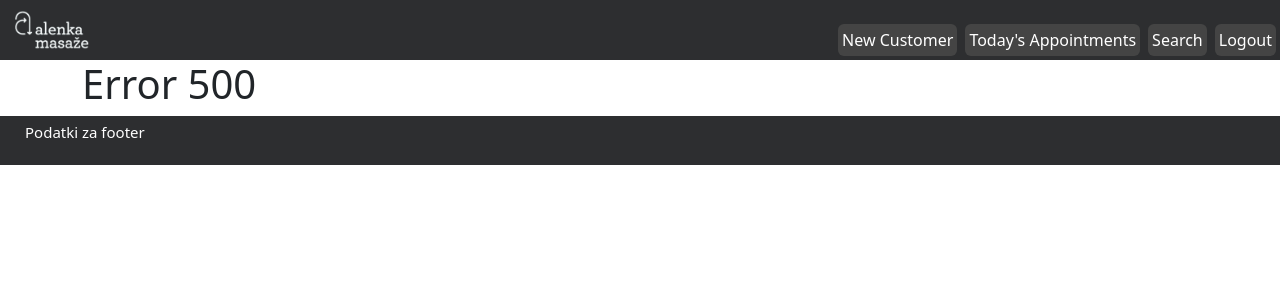
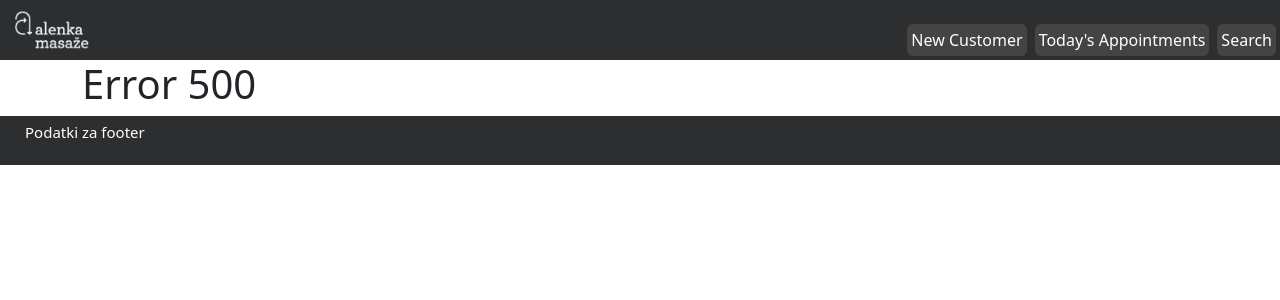
Before and after one commit to petmetic/therapy-tracker, a Django app: page /error/ in a window 1280 px wide. Shown: the top 300 px of the page. Run offline with Django 4.2, Linux system fonts and the light colour scheme.

Commit message:
fixed custom logout

```diff
--- a/src/web/templates/base.html
+++ b/src/web/templates/base.html
@@ -5,7 +5,8 @@
     <meta name="viewport" content="width=device-width, initial-scale=1, shrink-to-fit=yes">
     <link rel="shortcut icon" href="/favicon.ico" type="image/x-icon"> <!--- CHECK IF IT IS CORRECT--->
     <link rel="icon" href="/favicon.ico" type="image/x-icon">
-    <link href="https://cdn.jsdelivr.net/npm/bootstrap@5.2.3/dist/css/bootstrap.min.css" rel="stylesheet" integrity="sha384-rbsA2VBKQhggwzxH7pPCaAqO46MgnOM80zW1RWuH61DGLwZJEdK2Kadq2F9CUG65" crossorigin="anonymous">
+    <link href="https://cdn.jsdelivr.net/npm/bootstrap@5.2.3/dist/css/bootstrap.min.css" rel="stylesheet"
+          integrity="sha384-rbsA2VBKQhggwzxH7pPCaAqO46MgnOM80zW1RWuH61DGLwZJEdK2Kadq2F9CUG65" crossorigin="anonymous">
     <link rel="stylesheet" href="/static/css/base.css" type="text/css">
     <title>{% block title %} {% endblock %}</title>
 </head>
@@ -16,10 +17,15 @@
          href="/"
          class="logo"/>
     <ul class="nav">
-            <a class="btn btn-custom" role="button" data-bs-toogle="button" aria-pressed="true" href="{% url 'customer_add' %}">New Customer</a>
-            <a class="btn btn-custom" role="button" data-bs-toogle="button" aria-pressed="true" href="#">Today's Appointments</a>
-            <a class="btn btn-custom" role="button" data-bs-toogle="button" aria-pressed="true" href="#">Search</a>
-            <a class="btn btn-custom" role="button" data-bs-toogle="button" aria-pressed="true" href="#">Logout</a>
+        <a class="btn btn-custom" role="button" data-bs-toogle="button" aria-pressed="true"
+           href="{% url 'customer_add' %}">New Customer</a>
+        <a class="btn btn-custom" role="button" data-bs-toogle="button" aria-pressed="true" href="#">Today's
+            Appointments</a>
+        <a class="btn btn-custom" role="button" data-bs-toogle="button" aria-pressed="true" href="#">Search</a>
+        {% if request.user.is_authenticated %}
+            <a class="btn btn-custom" role="button" data-bs-toogle="button" aria-pressed="true"
+               href="{% url 'logout' %}">Logout</a>
+        {% endif %}
     </ul>
 </header>
 
@@ -31,9 +37,15 @@
 
 </footer>
 
-<script src="https://cdn.jsdelivr.net/npm/bootstrap@5.2.3/dist/js/bootstrap.bundle.min.js" integrity="sha384-kenU1KFdBIe4zVF0s0G1M5b4hcpxyD9F7jL+jjXkk+Q2h455rYXK/7HAuoJl+0I4" crossorigin="anonymous"></script>
-<script src="https://cdn.jsdelivr.net/npm/@popperjs/core@2.11.6/dist/umd/popper.min.js" integrity="sha384-oBqDVmMz9ATKxIep9tiCxS/Z9fNfEXiDAYTujMAeBAsjFuCZSmKbSSUnQlmh/jp3" crossorigin="anonymous"></script>
-<script src="https://cdn.jsdelivr.net/npm/bootstrap@5.2.3/dist/js/bootstrap.min.js" integrity="sha384-cuYeSxntonz0PPNlHhBs68uyIAVpIIOZZ5JqeqvYYIcEL727kskC66kF92t6Xl2V" crossorigin="anonymous"></script>
+<script src="https://cdn.jsdelivr.net/npm/bootstrap@5.2.3/dist/js/bootstrap.bundle.min.js"
+        integrity="sha384-kenU1KFdBIe4zVF0s0G1M5b4hcpxyD9F7jL+jjXkk+Q2h455rYXK/7HAuoJl+0I4"
+        crossorigin="anonymous"></script>
+<script src="https://cdn.jsdelivr.net/npm/@popperjs/core@2.11.6/dist/umd/popper.min.js"
+        integrity="sha384-oBqDVmMz9ATKxIep9tiCxS/Z9fNfEXiDAYTujMAeBAsjFuCZSmKbSSUnQlmh/jp3"
+        crossorigin="anonymous"></script>
+<script src="https://cdn.jsdelivr.net/npm/bootstrap@5.2.3/dist/js/bootstrap.min.js"
+        integrity="sha384-cuYeSxntonz0PPNlHhBs68uyIAVpIIOZZ5JqeqvYYIcEL727kskC66kF92t6Xl2V"
+        crossorigin="anonymous"></script>
 
 </body>
 </html>
--- a/src/web/urls.py
+++ b/src/web/urls.py
@@ -3,6 +3,7 @@ from . import views
 
 urlpatterns = [
     path("accounts/", include("django.contrib.auth.urls")),
+    path("logout", views.custom_logout, name="logout"),
     path("error/", views.error, name="error"),
     path("", views.index, name="index"),
     path("customer_list/", views.customer_list, name="customer_list"),
--- a/src/web/views.py
+++ b/src/web/views.py
@@ -1,4 +1,5 @@
 from django.contrib.auth.decorators import login_required
+from django.contrib.auth import logout
 from django.shortcuts import render, get_object_or_404, redirect
 from django.urls import reverse
 
@@ -62,6 +63,12 @@ def massage_add(request, customer_pk: int):
     return render(request, "web/massage_add.html", {"form": form})
 
 
+def custom_logout(request):
+    logout(request)
+    print("You have logged out")
+    return redirect("/")
+
+
 def error(request):
     if error == "404":
         return render(request, "web/404.html", {})
```
